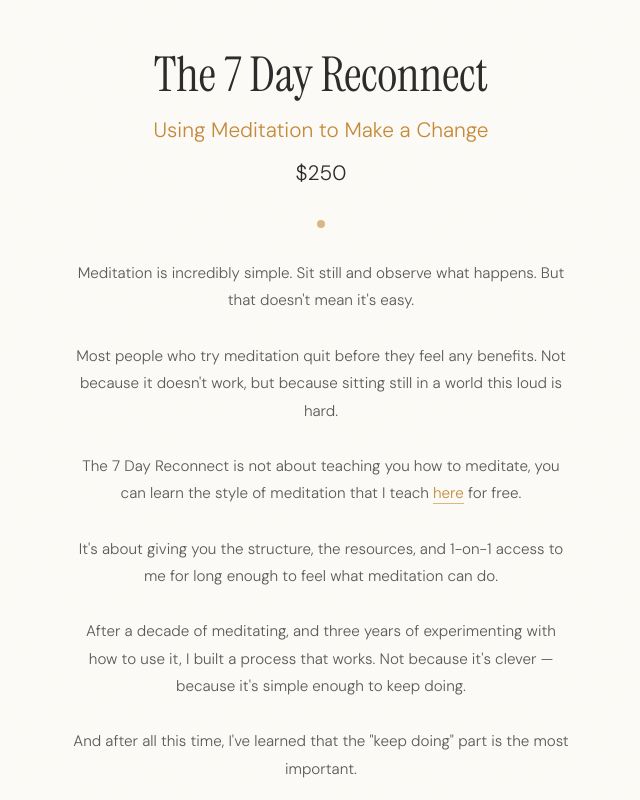
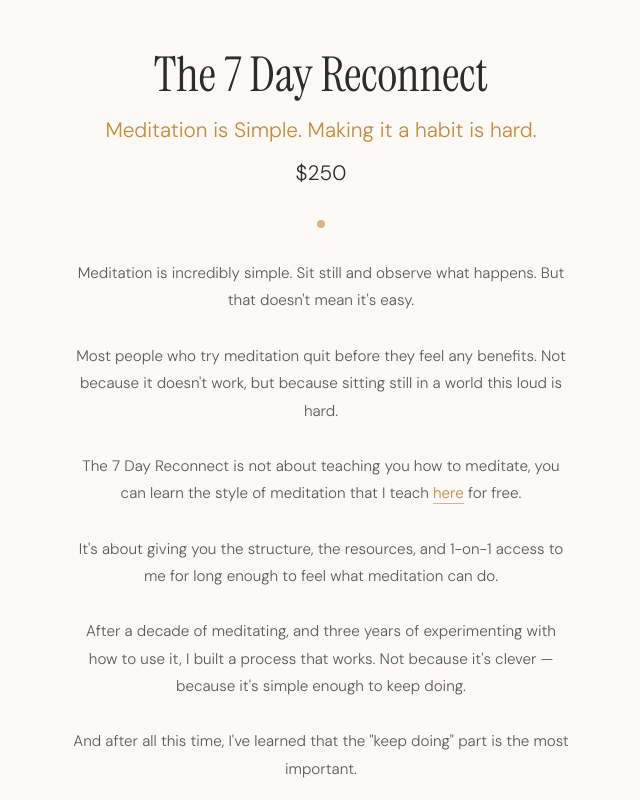
Before and after one commit to jordancole-co/jordancole-site, a plain HTML site: page 7dayreconnect.html in a window 1280 px wide. Shown: the top 800 px of the page, without its empty margins (319-959 px from the left). Drawn offline with Linux system fonts and the light colour scheme.

Commit message:
Update 7dayreconnect.html

```diff
--- a/7dayreconnect.html
+++ b/7dayreconnect.html
@@ -351,7 +351,7 @@
 <body>
   <div class="container">
     <h1 class="headline">The 7 Day Reconnect</h1>
-    <p class="subhead">Using Meditation to Make a Change</p>
+    <p class="subhead">Meditation is Simple. Making it a habit is hard.</p>
     <p class="price">$250</p>
 
     <div class="dot-wrapper">
```
